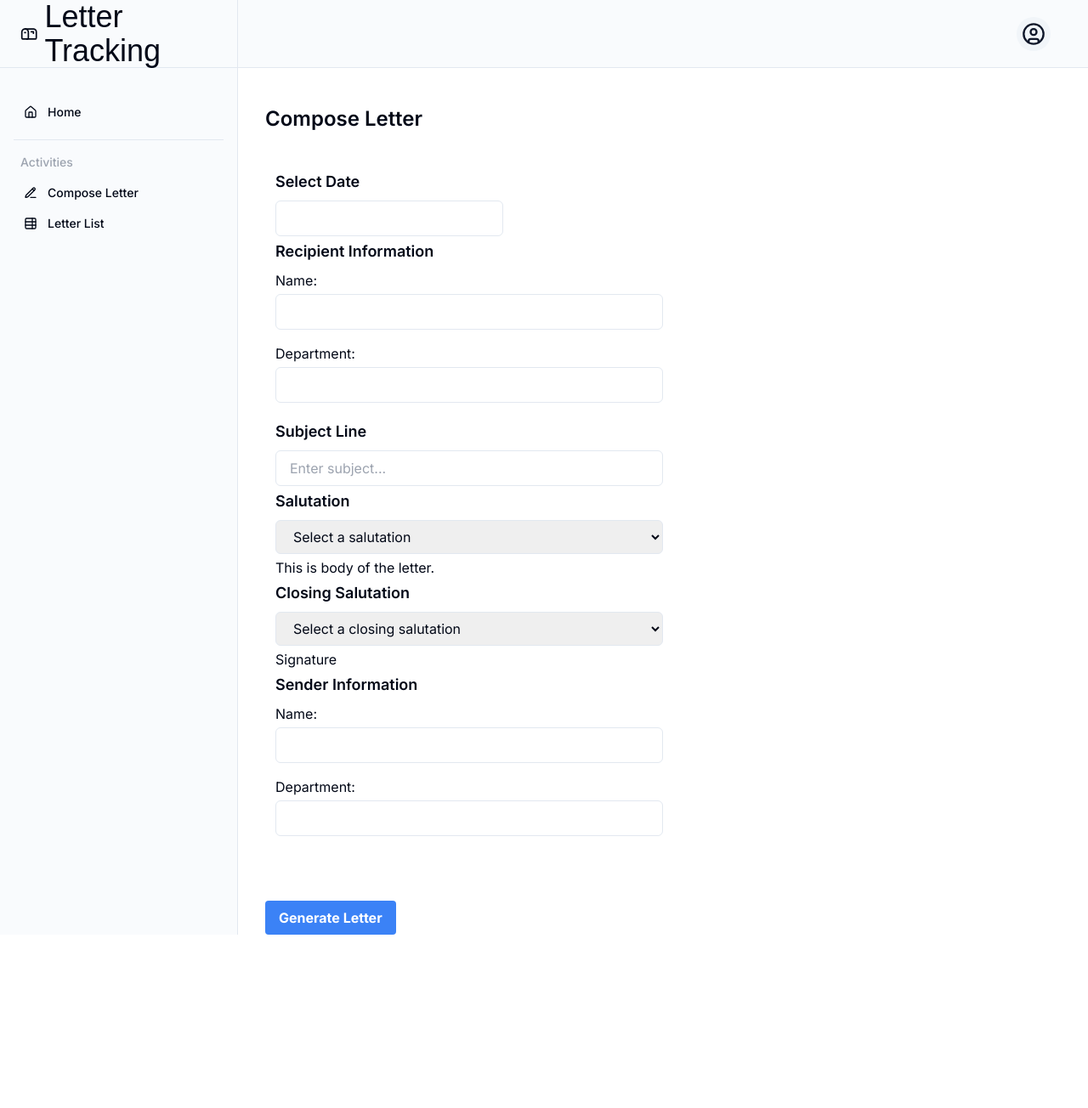
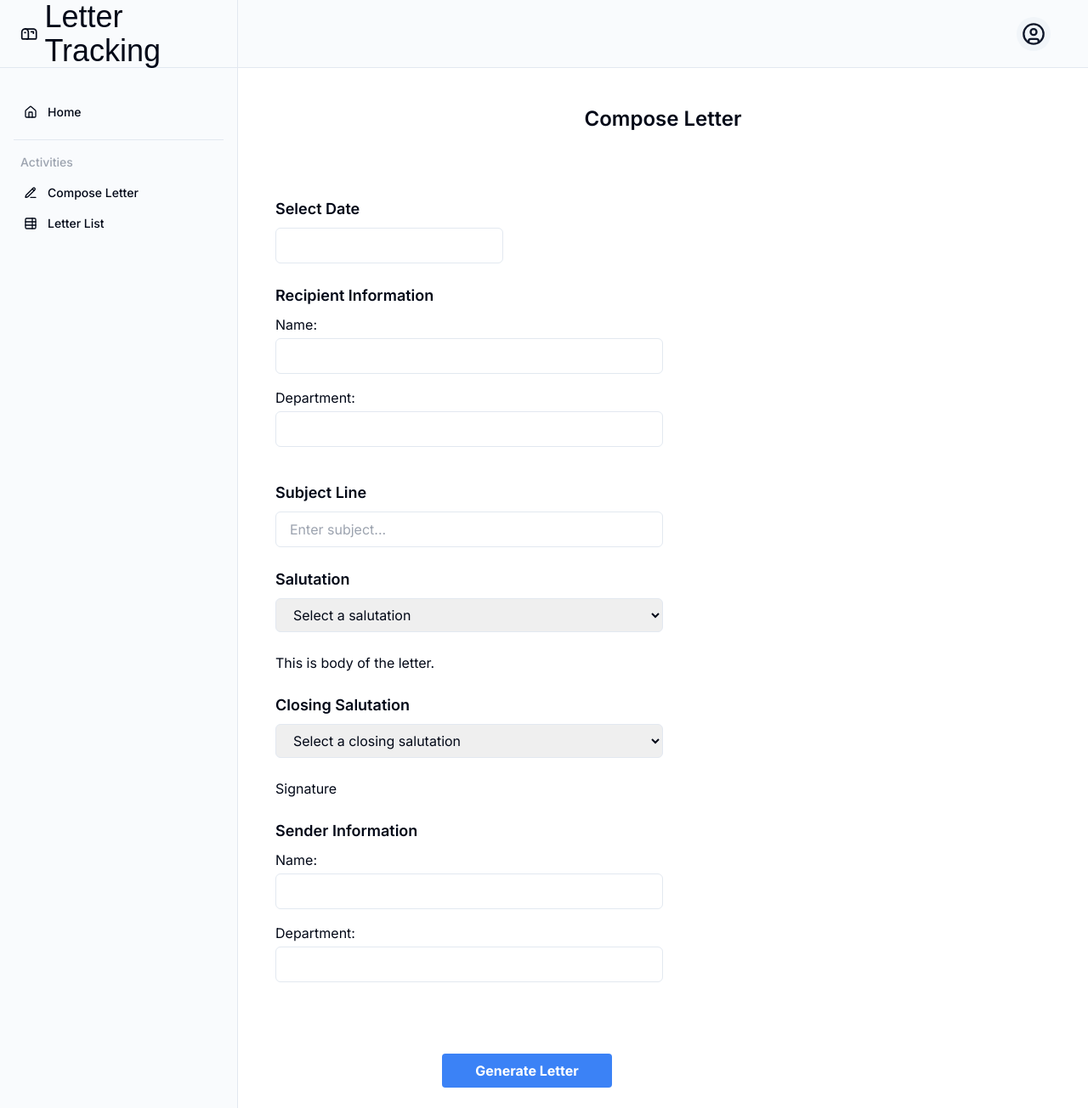
Before and after one commit to Meti8202/letter-tracking-ui, a Next.js app: page /compose/generate in a window 1280 px wide. Shown: the whole page at 85% size. Before the commit the page ends 1100 px from the top, so only its background shows below. Built offline with nearby package versions, Linux system fonts and the light colour scheme; a web font is replaced by a local one.

Commit message:
Refactor styling

```diff
--- a/src/app/compose/generate/page.tsx
+++ b/src/app/compose/generate/page.tsx
@@ -22,11 +22,11 @@ export default function GenerateLetter() {
 
   return (
     <>
-      <div>
-        <h2 className="text-2xl font-semibold mb-5 mt-11 ml-8 mr-6">
+      <div className="flex flex-col">
+        <h2 className="text-2xl font-semibold mb-8 mt-11 self-center">
           Compose Letter
         </h2>
-        <div className="grid gap-1 m-11">
+        <div className="grid gap-6 m-11">
           <DateComponent />
           <RecipientContactAddress />
           <SubjectLine />
@@ -38,7 +38,7 @@ export default function GenerateLetter() {
         </div>
         <button
           onClick={handleGenerate}
-          className="bg-blue-500 hover:bg-blue-700 text-white font-bold py-2 px-4 rounded mt-4 ml-8"
+          className="bg-blue-500 hover:bg-blue-700 text-white font-bold py-2 px-4 rounded m-6 ml-60 w-[20%]"
         >
           Generate Letter
         </button>
```
